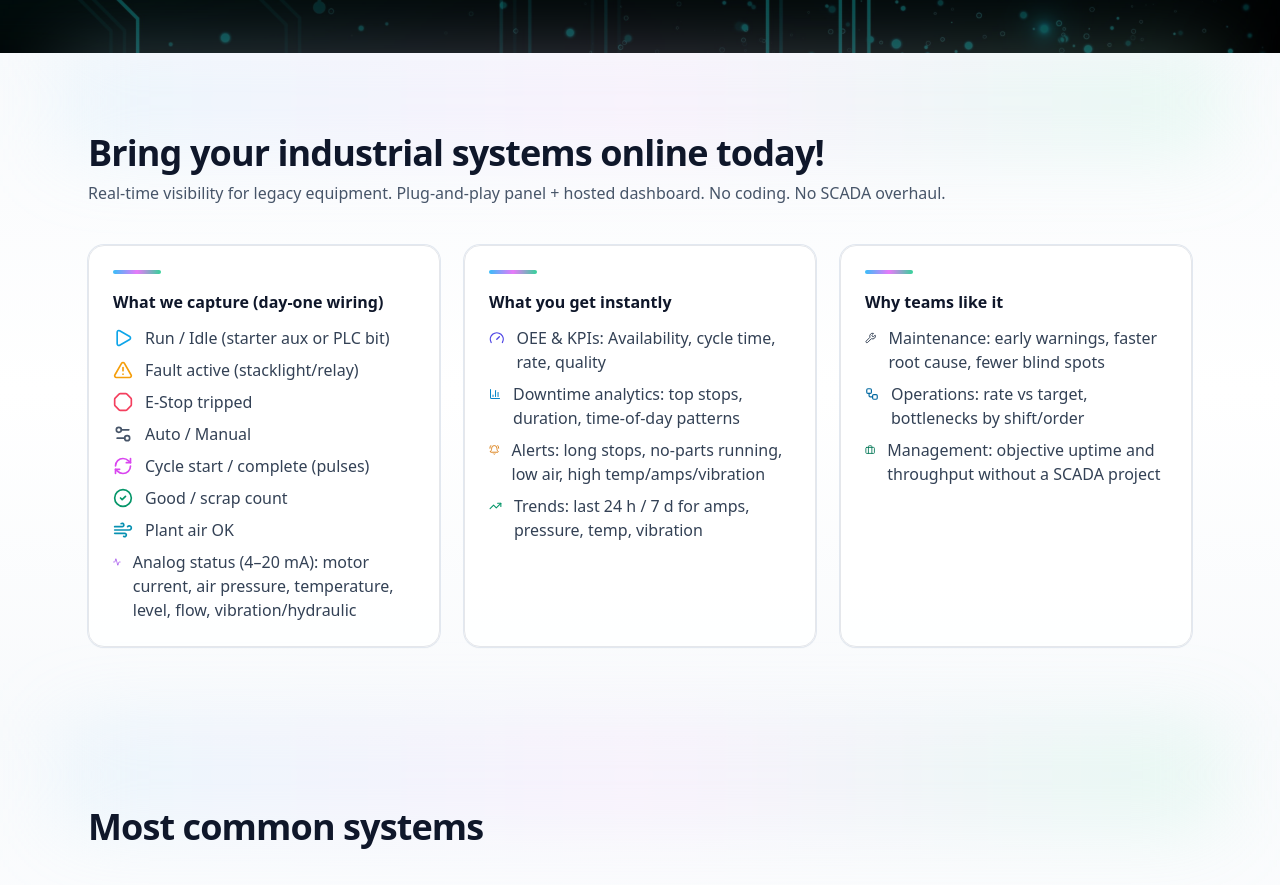
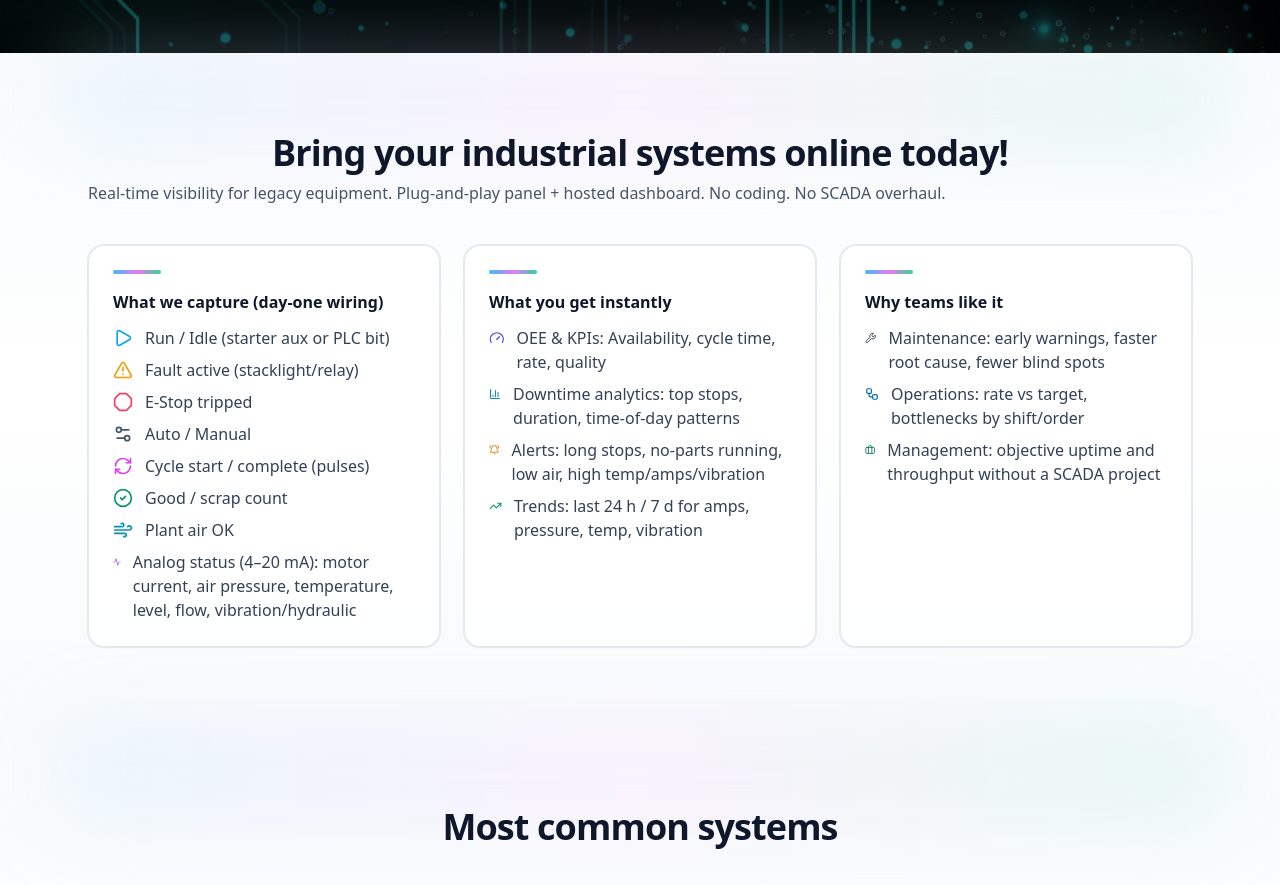
Before and after one commit to domcruz4/quikgateway-site, a Next.js app: page / in a window 1280 px wide. Shown: the part 500-1385 px from the top of the page. Built offline with nearby package versions, Linux system fonts and the light colour scheme.

Commit message:
Update webpage content

```diff
--- a/src/app/page.tsx
+++ b/src/app/page.tsx
@@ -88,7 +88,7 @@ export default function Home() {
         </div>
 
         <div className="relative mx-auto max-w-6xl px-6">
-          <h2 className="text-4xl font-bold tracking-tight text-slate-900">
+          <h2 className="text-4xl font-bold tracking-tight text-slate-900 text-center">
             Bring your industrial systems online today!
           </h2>
           <p className="mt-2 text-slate-600">
@@ -224,7 +224,7 @@ export default function Home() {
   </div>
 
   <div className="relative mx-auto max-w-6xl px-6">
-    <h2 className="text-4xl font-bold tracking-tight text-slate-900">Most common systems</h2>
+    <h2 className="text-4xl font-bold tracking-tight text-slate-900 text-center">Most common systems</h2>
 
     {(() => {
       type Item = { icon: LucideIcon; color: string; text: string };
```
